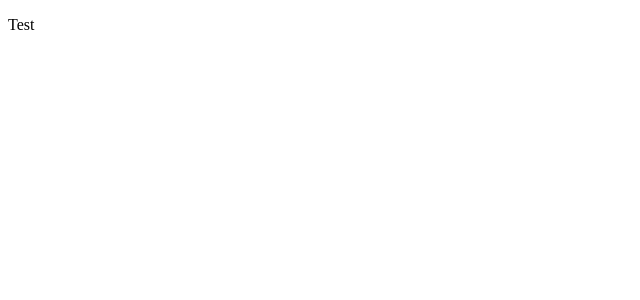
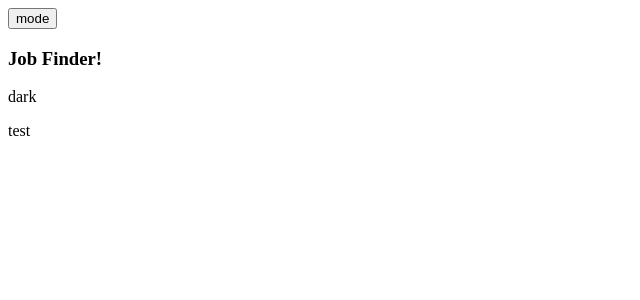
Before and after one commit to Mod4JobFinder/FrontEnd, a React (Create React App) app: page / in a window 1280 px wide. Shown: the top 300 px of the page, without its empty margins (0-640 px from the left). Built offline with nearby package versions, Linux system fonts and the light colour scheme.

Commit message:
Context working in landing page.

```diff
--- a/src/components/App/App.js
+++ b/src/components/App/App.js
@@ -5,6 +5,7 @@ import JobsView from '../JobsView/JobsView.js';
 import UserView from '../UserView/UserView.js';
 
 function App() {
+
   return (
     <Switch className='app'>
       <Route exact path='/' component={ Landing }/>
--- a/src/components/Header/Header.js
+++ b/src/components/Header/Header.js
@@ -1,14 +1,16 @@
-import React, { useState, useEffect } from 'react';
+import React, { useState, useEffect, useContext } from 'react';
+import ThemeContext from '../ThemeContext';
 
 function Header() {
+  const { color, setColor } = useContext(ThemeContext)
+  // console.log(value);
 
-  const [mode, setMode] = useState('light');
-
+  // const [mode, setMode] = useState('light');
   const handleModeChange = (e) => {
-    if (mode === 'light') {
-      setMode('dark');
+    if (color === 'light') {
+      setColor('dark');
     } else {
-      setMode('light');
+      setColor('light');
     }
   }
 
@@ -16,8 +18,9 @@ function Header() {
     <section className='headerLayout' data-cy='headerLayout'>
       <button onClick={e => handleModeChange(e)} className='mode' data-cy='mode'>mode</button>
       <article className='titleBox' data-cy='titleBox'>
-        <h1 className='appTitle' data-cy='appTitle'>Job Finder!<h1>
+        <h1 className='appTitle' data-cy='appTitle'>Job Finder!</h1>
       </article>
+      <p>{color}</p>
     </section>
   )
 }
--- a/src/components/Landing/Landing.js
+++ b/src/components/Landing/Landing.js
@@ -1,9 +1,15 @@
-import React from 'react';
+import React, { useState } from 'react';
 import './Landing.css';
+import Header from '../Header/Header.js';
+import ThemeContext from '../ThemeContext';
 
 function Landing() {
+  const [color, setColor] = useState('dark')
   return (
-    <p>Test</p>
+    <ThemeContext.Provider value={{color, setColor}}>
+     <Header />
+     <p>test</p>
+    </ThemeContext.Provider>
   );
 }
 
--- /dev/null
+++ b/src/components/ThemeContext.js
@@ -0,0 +1,5 @@
+import React, { createContext } from 'react';
+
+const ThemeContext = createContext();
+
+export default ThemeContext
```
